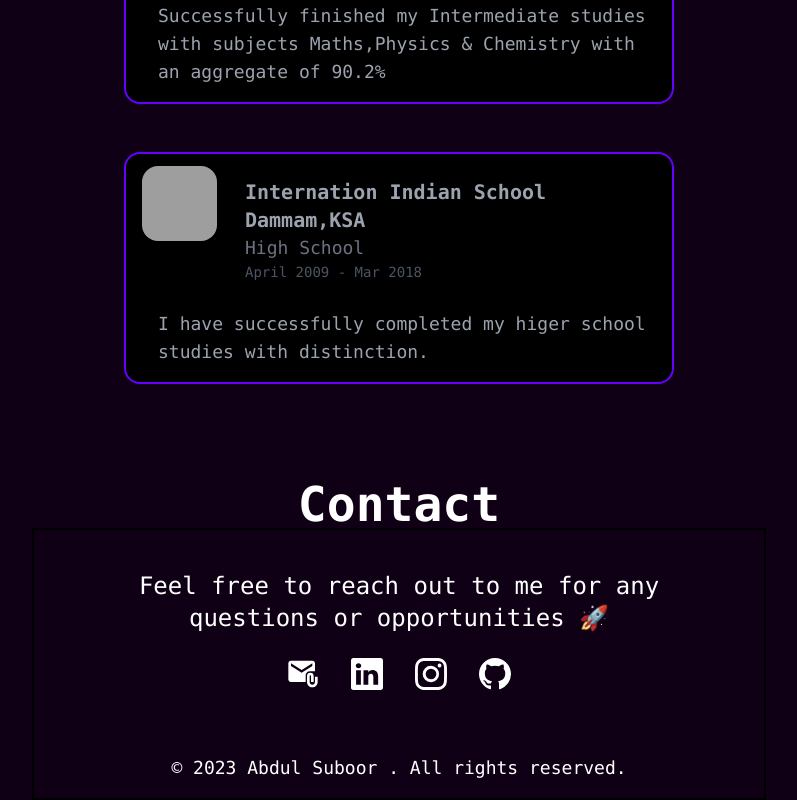
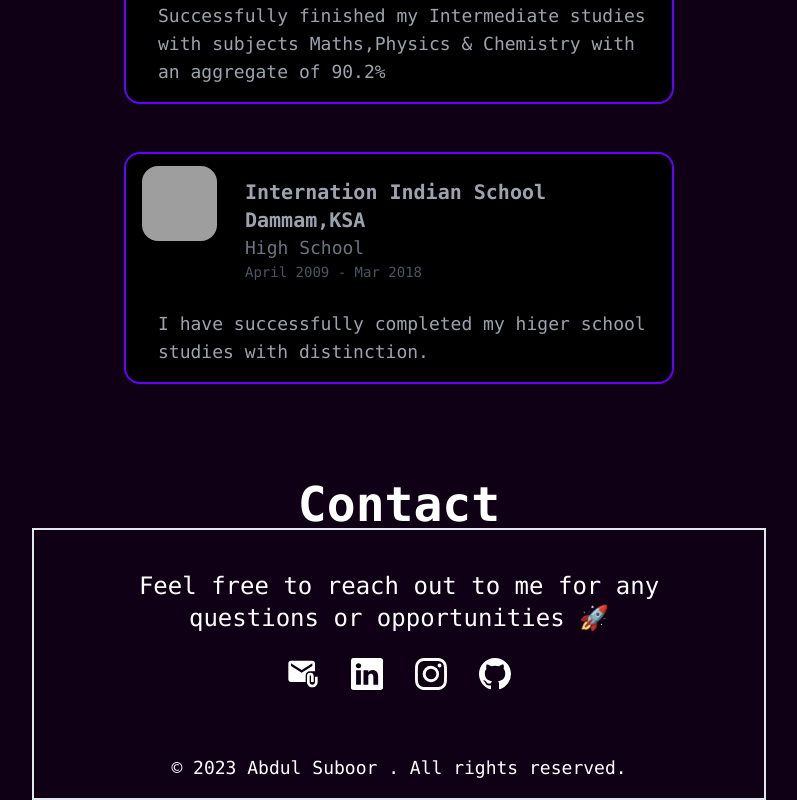
Before and after one commit to Asuboor/Personal-Portfolio, a React (Create React App) app: page / in a window 1280 px wide. Shown: the part 5619-6419 px from the top of the page, without its empty margins (241-1038 px from the left). Built offline with nearby package versions, Linux system fonts and the light colour scheme; grey boxes are pictures that could not be loaded.

Commit message:
Added name ,removed border in contacts

```diff
--- a/package.json
+++ b/package.json
@@ -1,4 +1,5 @@
 {
+  "homepage":"https://Asuboor.github.io/Personal-Portfolio",
   "name": "portfolio",
   "version": "0.1.0",
   "private": true,
@@ -24,6 +25,8 @@
   },
   "scripts": {
     "start": "react-scripts start",
+    "predeploy":"npm run build",
+    "deploy":"gh-pages -d build",
     "build": "react-scripts build",
     "test": "react-scripts test",
     "eject": "react-scripts eject"
--- a/public/index.html
+++ b/public/index.html
@@ -24,7 +24,7 @@
       work correctly both with client-side routing and a non-root public URL.
       Learn how to configure a non-root public URL by running `npm run build`.
     -->
-    <title>React App</title>
+    <title>Abdul Suboor</title>
   </head>
   <body>
     <noscript>You need to enable JavaScript to run this app.</noscript>
--- a/src/sections/Contact.js
+++ b/src/sections/Contact.js
@@ -7,7 +7,7 @@ const Contact = () => {
   return (
     <div id="contact">
       <div className="text-center text-5xl mt-24 font-bold">Contact</div>
-      <div className="w-2/3 m-auto border-2 border-black p-4 space-y-4 ">
+      <div className="w-2/3 m-auto border-2  p-4 space-y-4 ">
         <div className="text-center text-2xl  m-6 font-lg">
           Feel free to reach out to me for any questions or opportunities 🚀
         </div>
```
